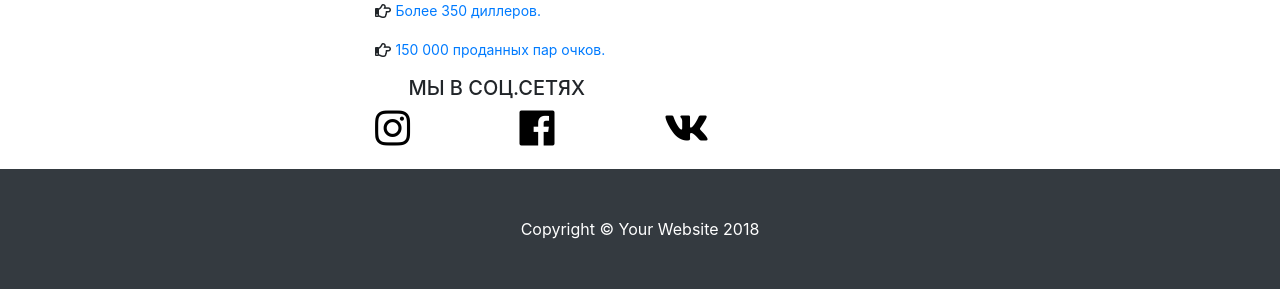
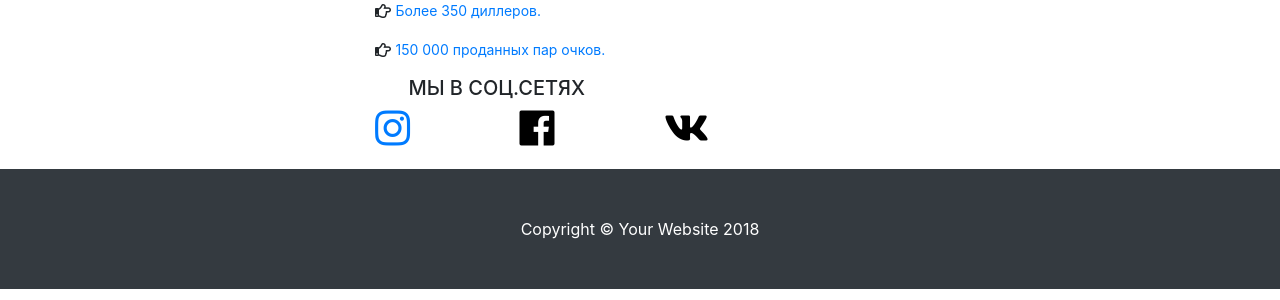
Before and after one commit to dmytromalakhov/sunglasses, a PHP site: page /about.html in a window 1280 px wide, with the pointer over the restyled element. Shown: the part 477-777 px from the top of the page. Run offline with PHP 8.4, Linux system fonts and the light colour scheme; some libraries are stand-ins or nearby versions.

Commit message:
added hover for about social icons

```diff
--- a/css/index.css
+++ b/css/index.css
@@ -80,6 +80,12 @@ a.btn.btn-primary {
     }
     .wrapper .content .social .social-content a:nth-child(2) i {
         margin: 0 105px;
+    }
+}
+
+@media (min-width: 992px) {
+    .wrapper .content .social .social-content i:hover {
+        color: #007bff;
     }
 }
 
```
